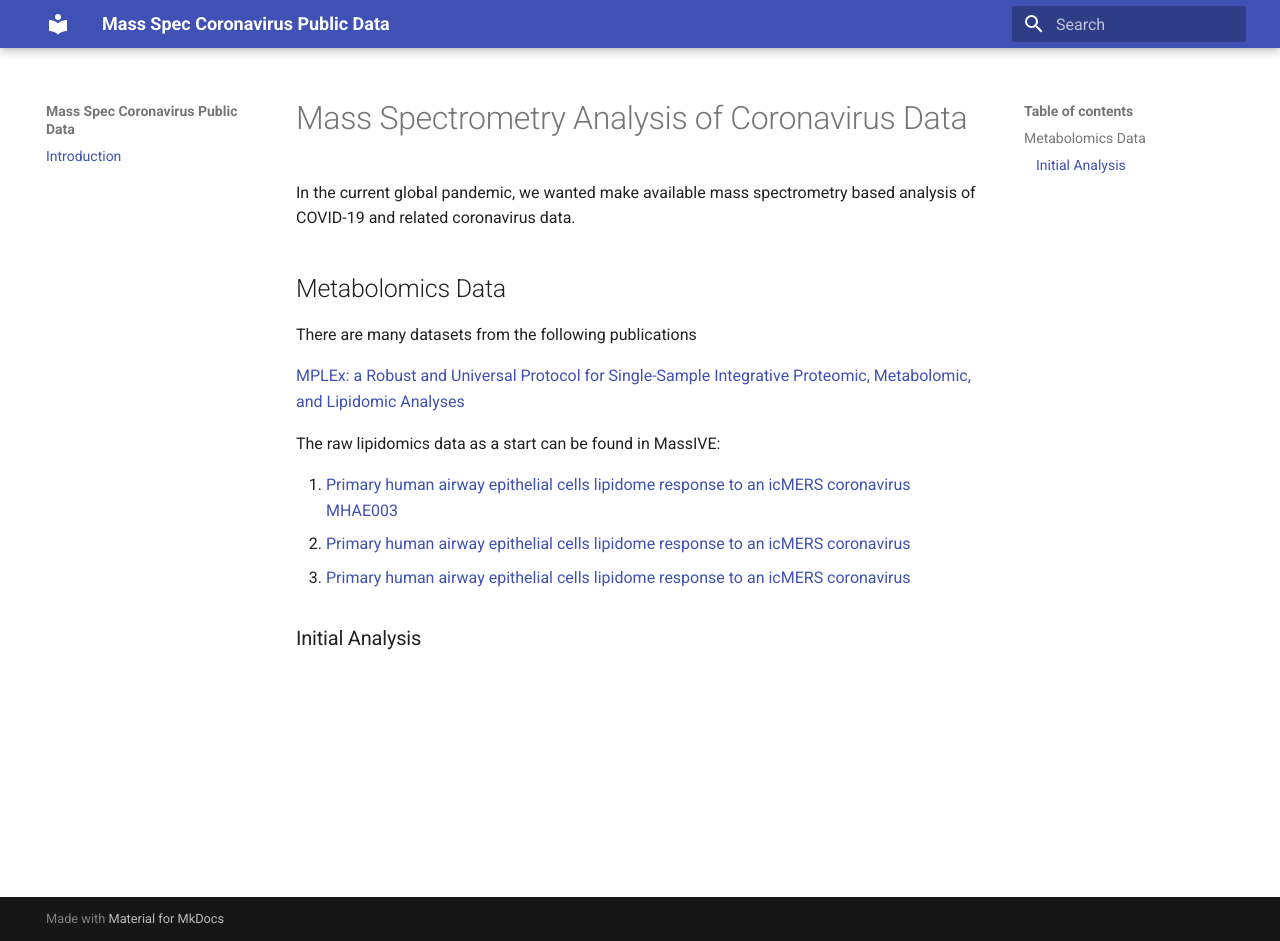
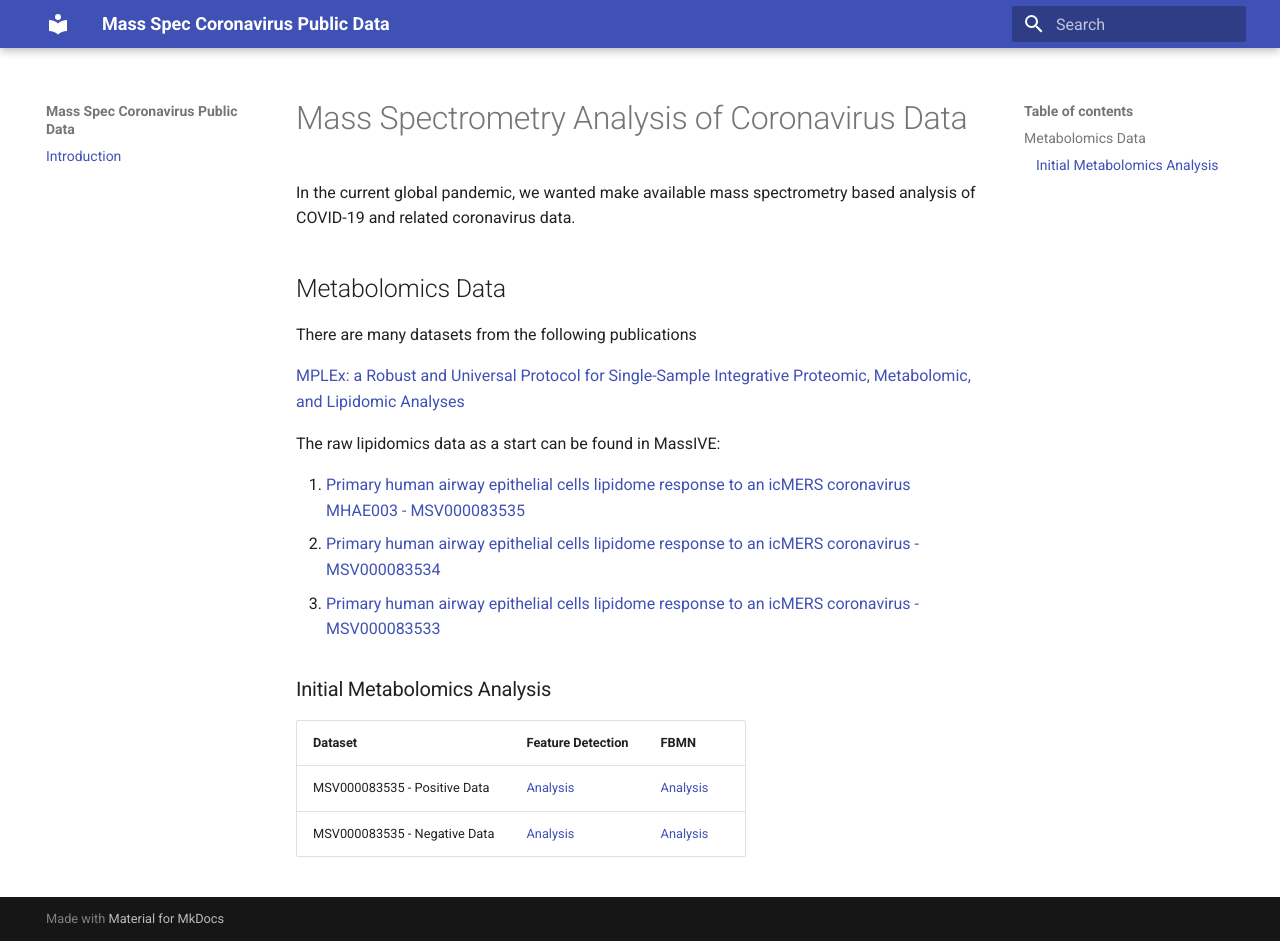
Before and after one commit to mwang87/MassSpec-Coronavirus-Project-Docs, an MkDocs documentation site: the page built from docs/index.md, in a window 1280 px wide and 941 px high. Built offline with MkDocs 1.6.1 and Material for MkDocs 9.7.7, drawn with Linux system fonts in a browser that asks for light colours.

Commit message:
adding analyses

```diff
--- a/docs/index.md
+++ b/docs/index.md
@@ -10,8 +10,13 @@ There are many datasets from the following publications
 
 The raw lipidomics data as a start can be found in MassIVE:
 
-1. [Primary human airway epithelial cells lipidome response to an icMERS coronavirus MHAE003](https://massive.ucsd.edu/ProteoSAFe/dataset.jsp?task=e29c0f5896d0409b952ccdd1cc65902d)
-1. [Primary human airway epithelial cells lipidome response to an icMERS coronavirus](https://massive.ucsd.edu/ProteoSAFe/dataset.jsp?task=459d2c8abfe340159ce106bad13998c3)
-1. [Primary human airway epithelial cells lipidome response to an icMERS coronavirus](https://massive.ucsd.edu/ProteoSAFe/dataset.jsp?task=e3260819d6be421e8c7e532571c8b322)
+1. [Primary human airway epithelial cells lipidome response to an icMERS coronavirus MHAE003 - MSV000083535](https://massive.ucsd.edu/ProteoSAFe/dataset.jsp?task=e29c0f5896d0409b952ccdd1cc65902d)
+1. [Primary human airway epithelial cells lipidome response to an icMERS coronavirus - MSV000083534](https://massive.ucsd.edu/ProteoSAFe/dataset.jsp?task=459d2c8abfe340159ce106bad13998c3)
+1. [Primary human airway epithelial cells lipidome response to an icMERS coronavirus - MSV000083533](https://massive.ucsd.edu/ProteoSAFe/dataset.jsp?task=e3260819d6be421e8c7e532571c8b322)
 
-### Initial Analysis
+### Initial Metabolomics Analysis
+
+| Dataset | Feature Detection | FBMN |
+|-------------|------|-----------|
+| MSV000083535 - Positive Data |  [Analysis](https://proteomics2.ucsd.edu/ProteoSAFe/status.jsp?task=ea080a2978bd4bdfb11fbea047358bd6)    |   [Analysis](https://proteomics2.ucsd.edu/ProteoSAFe/status.jsp?task=ea080a2978bd4bdfb11fbea047358bd6) |
+| MSV000083535 - Negative Data |  [Analysis](https://proteomics2.ucsd.edu/ProteoSAFe/status.jsp?task=5ce2d7ca2efd420eaa21e0c03647b5d9)    |   [Analysis](https://proteomics2.ucsd.edu/ProteoSAFe/status.jsp?task=778477e6f3b6478e8bfd3b367b1b6302) |
```
